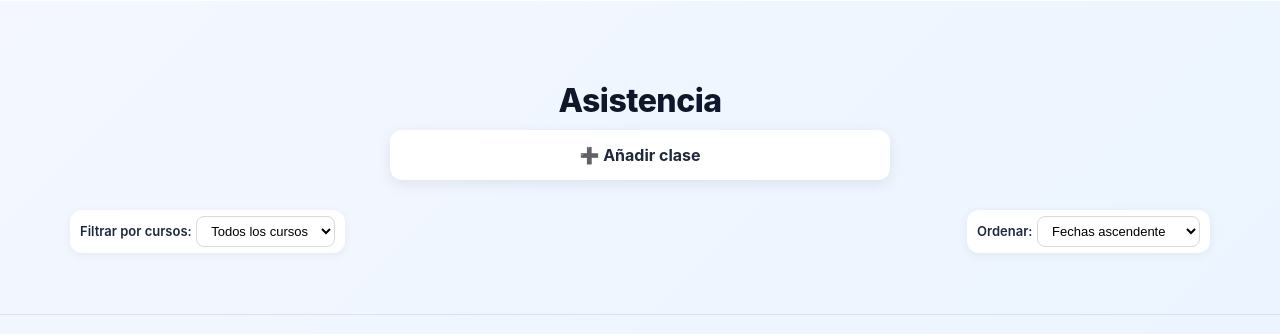
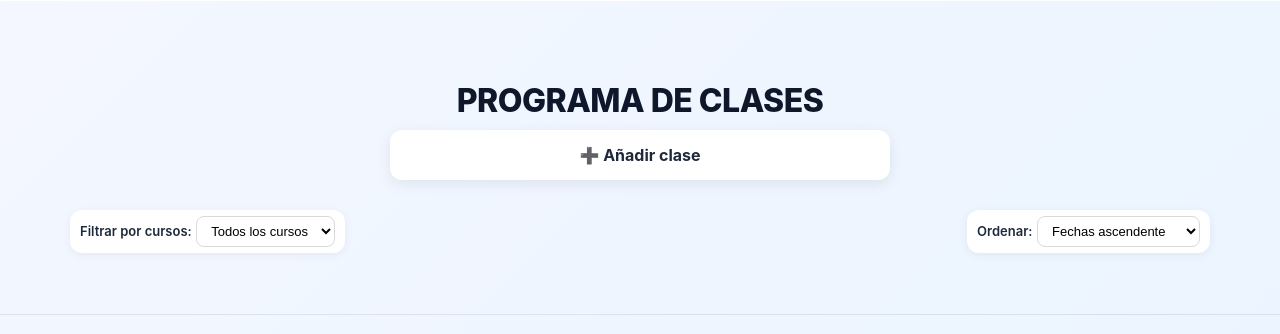
Before and after one commit to marco-ingenieria/fiubyte, a Flask app: page /asistencias in a window 1280 px wide. Shown: the part 86-420 px from the top of the page. Run offline with Flask 3, Linux system fonts and the light colour scheme; data that the repository does not hold is empty.

Commit message:
Cambio de nombre en asistencias

```diff
--- a/FRONT/templates/asistencias.html
+++ b/FRONT/templates/asistencias.html
@@ -10,7 +10,7 @@
 
 <div id="contenedor-asistencia">
 
-    <h1 id="titulo-asistencia">Asistencia</h1>
+    <h1 id="titulo-asistencia">PROGRAMA DE CLASES</h1>
 
     <details id="nueva-clase" {% if error and not edit_error_id %}open{% endif %}>
         <summary>➕ Añadir clase</summary>
```
